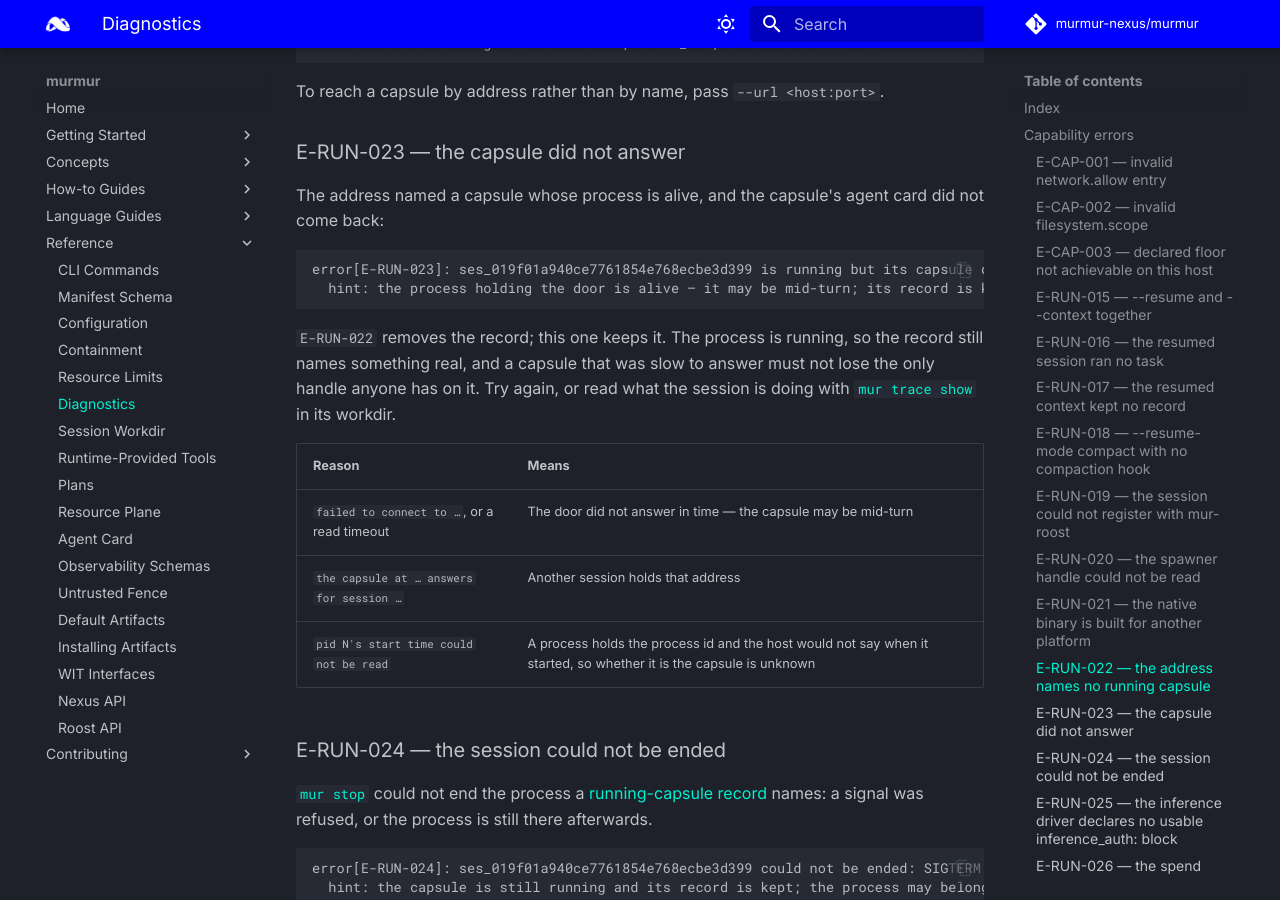
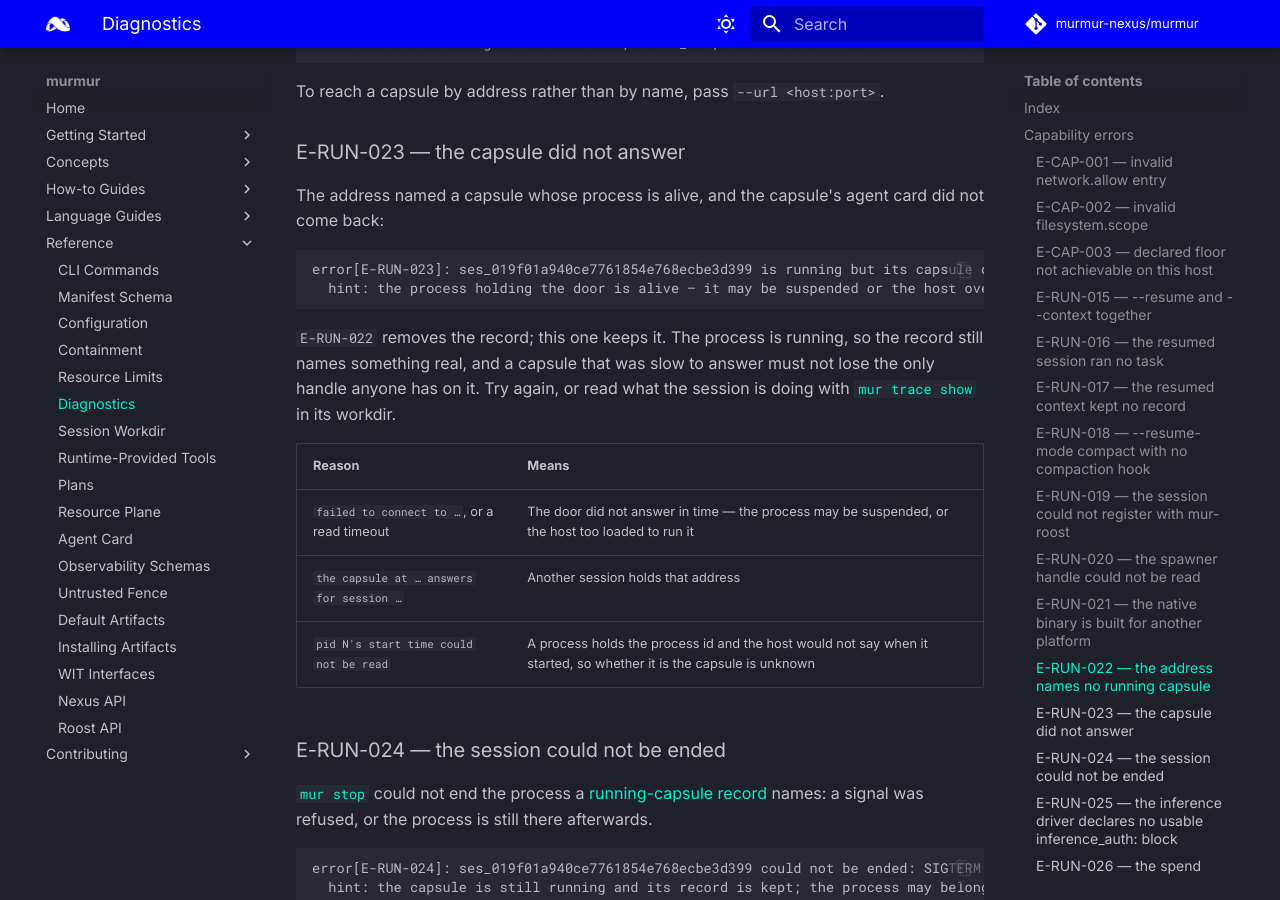
Before and after one commit to murmur-nexus/murmur, an MkDocs documentation site: the page built from docs/content/reference/diagnostics.md, in a window 1280 px wide and 900 px high, scrolled down 13297 px. Built offline with MkDocs 1.6.1 and Material for MkDocs 9.7.7, drawn with Linux system fonts in a browser that asks for light colours; comment, search, counter and statistics services are not loaded.

````diff
--- a/docs/content/reference/diagnostics.md
+++ b/docs/content/reference/diagnostics.md
@@ -378,7 +378,7 @@ The address named a capsule whose process is alive, and the capsule's agent card
 
 ```text
 error[E-RUN-023]: ses_019f01a940ce7761854e768ecbe3d399 is running but its capsule did not answer at localhost:41235: failed to connect to localhost:41235: Connection refused (os error 111)
-  hint: the process holding the door is alive — it may be mid-turn; its record is kept
+  hint: the process holding the door is alive — it may be suspended or the host overloaded; its record is kept
 ```
 
 `E-RUN-022` removes the record; this one keeps it. The process is running, so the record still
@@ -388,7 +388,7 @@ has on it. Try again, or read what the session is doing with
 
 | Reason | Means |
 |---|---|
-| `failed to connect to …`, or a read timeout | The door did not answer in time — the capsule may be mid-turn |
+| `failed to connect to …`, or a read timeout | The door did not answer in time — the process may be suspended, or the host too loaded to run it |
 | `the capsule at … answers for session …` | Another session holds that address |
 | `pid N's start time could not be read` | A process holds the process id and the host would not say when it started, so whether it is the capsule is unknown |
 
````
Also changed, not shown: docs/content/reference/cli.md (+1 -1 lines), 2 other files.
